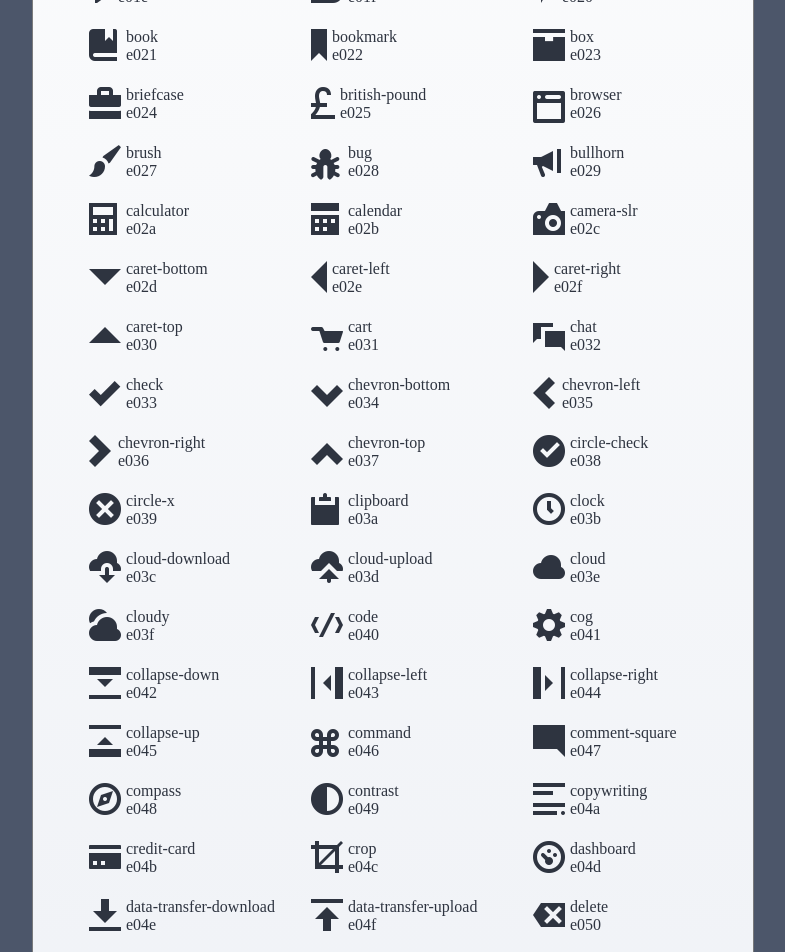
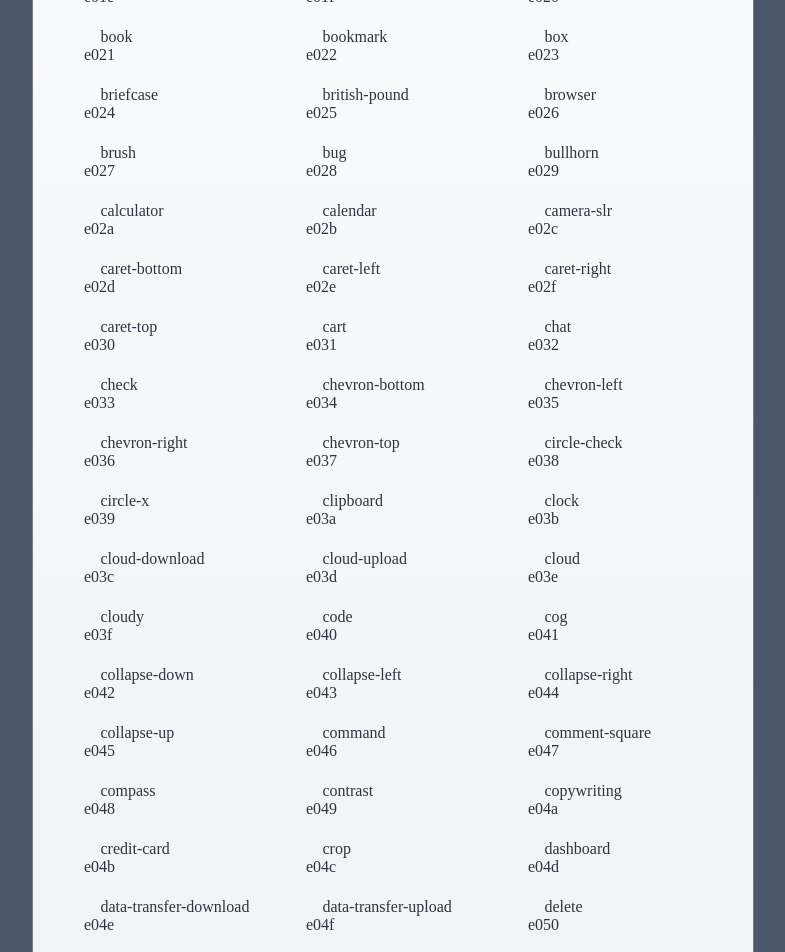
Before and after one commit to Tiago138/Icones, a plain HTML site: page index.html in a window 1280 px wide. Shown: the part 1000-1952 px from the top of the page, without its empty margins (247-1032 px from the left). Drawn offline with Linux system fonts and the light colour scheme.

Commit message:
Update index.html

```diff
--- a/index.html
+++ b/index.html
@@ -8,20 +8,7 @@
     <meta name="viewport" content="width=device-width, initial-scale=1.0" />
     <title>Icones</title>
     <link rel="stylesheet" href="index.css" />
-    <style>
-    @font-face {
-  font-family: openiconic;
-  src: url("./fonts/open-iconic.woff") format("woff");
-  font-weight: normal;
-  font-style: normal;
-}
-.icon-el::before {
-  font-family: openiconic;
-  font-size: 32px;
-  float: left;
-  margin: 0 5px;
-}
-    </style>
+    <style></style>
   </head>
   <body>
     <section>
```
